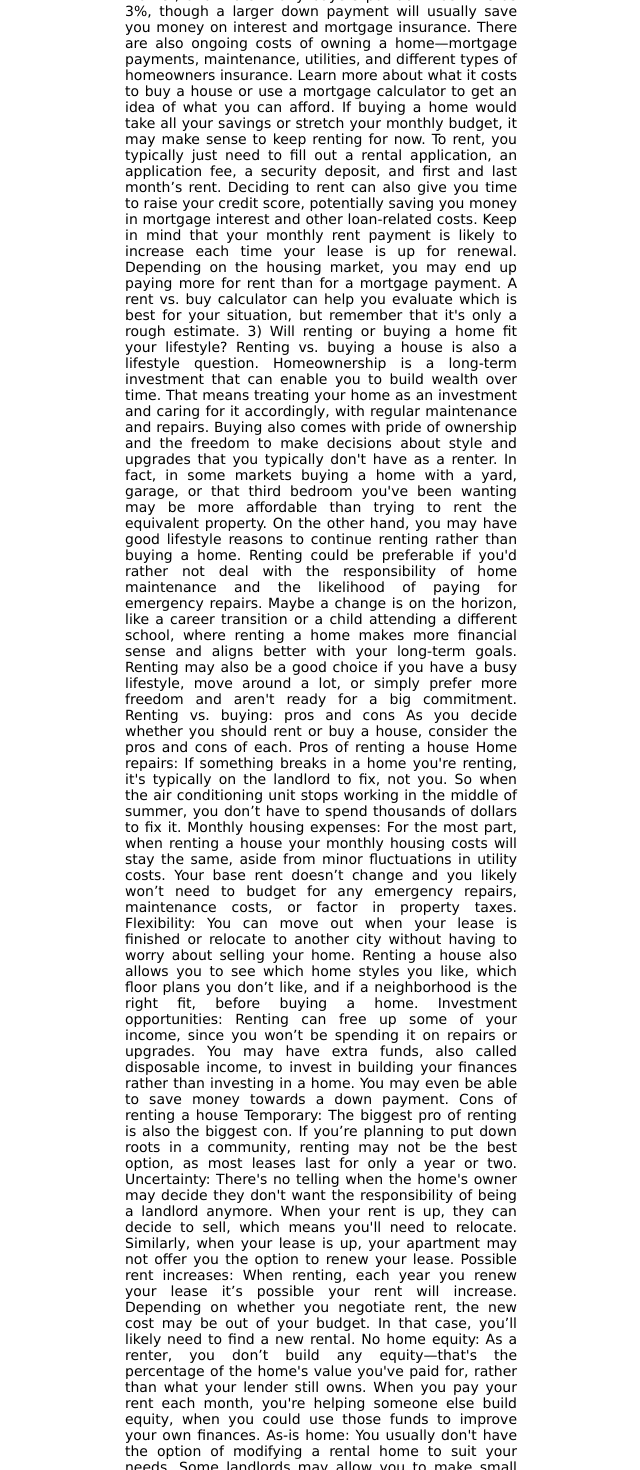
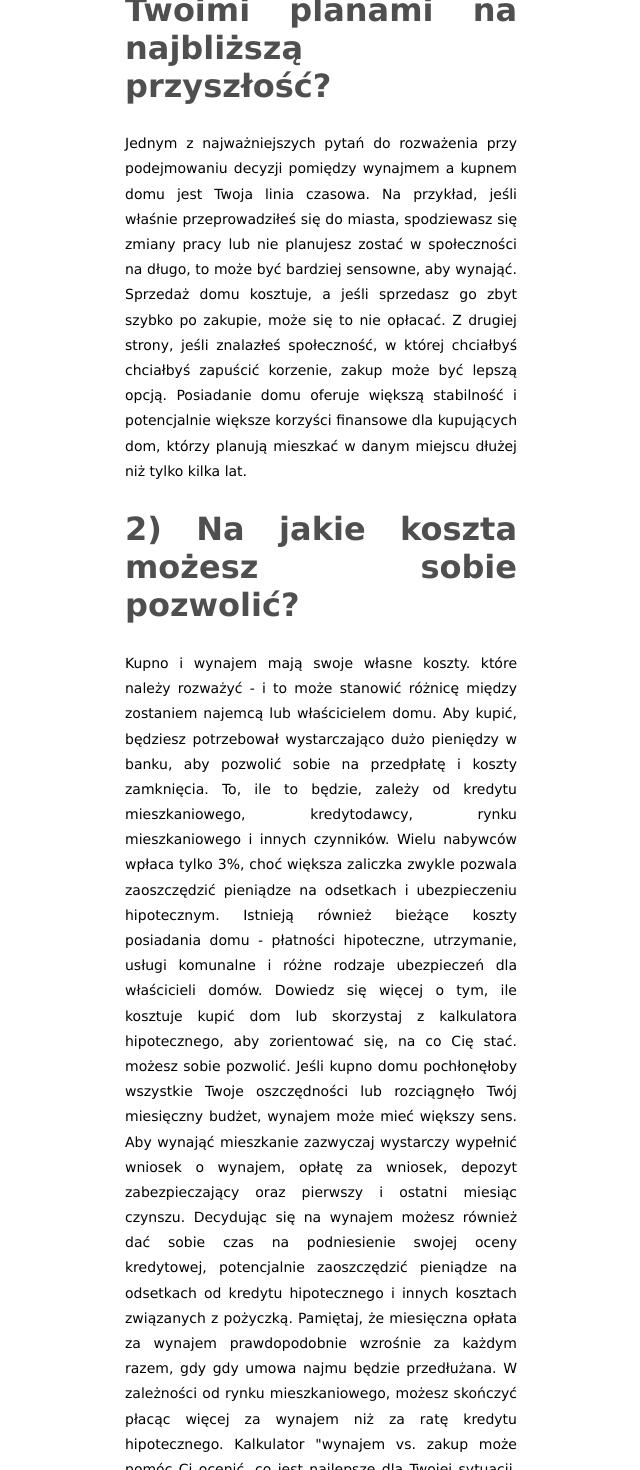
Before and after one commit to jastrzembowski/RealN, a React (Create React App) app: page /guides/buy-or-rent in a window 1280 px wide. Shown: the part 1180-2650 px from the top of the page, without its empty margins (319-959 px from the left). Built offline with nearby package versions, Linux system fonts and the light colour scheme.

Commit message:
buy or rent

```diff
--- a/src/components/rent/buyorrent/BuyOrRent.tsx
+++ b/src/components/rent/buyorrent/BuyOrRent.tsx
@@ -1,5 +1,6 @@
 import React from "react";
 import "./butorrent.scss";
+import { Link } from "react-router-dom";
 
 const BuyOrRent = () => {
   return (
@@ -8,116 +9,279 @@
         <h1>Wynajem czy kupno?</h1>
       </header>
       <article className="buyorrent-box">
-        <h1> Are you deciding between renting or buying a house? </h1><p>Maybe
-        you’re ready to move out of your rental and into your own home. Or
-        perhaps you’re relocating to a new city and contemplating whether to
-        rent a home before making the leap to homeownership. Whatever your
-        reasons, take a moment to consider how renting vs. buying a home will
-        affect your life now and in the future. Should I rent or buy a house? 3
-        questions to ask yourself Each of us has a unique lifestyle, financial
-        situation, and set of long-term life goals that impacts our decision
-        whether to rent or buy a house. To sort this all out for yourself,
-        consider three main questions. 1) Does renting or buying work with your
-        timeline? One of the most important questions to consider when deciding
-        between renting versus buying a home is your timeline. For example, if
-        you’ve just moved to a city, expect a job change soon, or don’t plan to
-        stay in the community long, it may make more sense to rent. Selling a
-        home costs money, and if you sell too soon after buying, it may not be
-        worth it. On the other hand, if you've found a community where you'd
-        like to put down roots, buying may be the better option. Owning a home
-        offers more stability and potentially more financial benefits for
-        homebuyers who plan to live in an area for more than just a few years.
-        2) How much can you afford? Buying and renting each have their own costs
-        to consider - and this can make the difference between becoming a renter
-        or a homeowner. To buy, you'll need enough money in the bank to afford a
-        down payment and closing costs. How much that will be depends on your
-        home loan, your lender, housing market, and more. Many buyers put down
-        as little as 3%, though a larger down payment will usually save you
-        money on interest and mortgage insurance. There are also ongoing costs
-        of owning a home—mortgage payments, maintenance, utilities, and
-        different types of homeowners insurance. Learn more about what it costs
-        to buy a house or use a mortgage calculator to get an idea of what you
-        can afford. If buying a home would take all your savings or stretch your
-        monthly budget, it may make sense to keep renting for now. To rent, you
-        typically just need to fill out a rental application, an application
-        fee, a security deposit, and first and last month’s rent. Deciding to
-        rent can also give you time to raise your credit score, potentially
-        saving you money in mortgage interest and other loan-related costs. Keep
-        in mind that your monthly rent payment is likely to increase each time
-        your lease is up for renewal. Depending on the housing market, you may
-        end up paying more for rent than for a mortgage payment. A rent vs. buy
-        calculator can help you evaluate which is best for your situation, but
-        remember that it's only a rough estimate. 3) Will renting or buying a
-        home fit your lifestyle? Renting vs. buying a house is also a lifestyle
-        question. Homeownership is a long-term investment that can enable you to
-        build wealth over time. That means treating your home as an investment
-        and caring for it accordingly, with regular maintenance and repairs.
-        Buying also comes with pride of ownership and the freedom to make
-        decisions about style and upgrades that you typically don't have as a
-        renter. In fact, in some markets buying a home with a yard, garage, or
-        that third bedroom you've been wanting may be more affordable than
-        trying to rent the equivalent property. On the other hand, you may have
-        good lifestyle reasons to continue renting rather than buying a home.
-        Renting could be preferable if you'd rather not deal with the
-        responsibility of home maintenance and the likelihood of paying for
-        emergency repairs. Maybe a change is on the horizon, like a career
-        transition or a child attending a different school, where renting a home
-        makes more financial sense and aligns better with your long-term goals.
-        Renting may also be a good choice if you have a busy lifestyle, move
-        around a lot, or simply prefer more freedom and aren't ready for a big
-        commitment. Renting vs. buying: pros and cons As you decide whether you
-        should rent or buy a house, consider the pros and cons of each. Pros of
-        renting a house Home repairs: If something breaks in a home you're
-        renting, it's typically on the landlord to fix, not you. So when the air
-        conditioning unit stops working in the middle of summer, you don’t have
-        to spend thousands of dollars to fix it. Monthly housing expenses: For
-        the most part, when renting a house your monthly housing costs will stay
-        the same, aside from minor fluctuations in utility costs. Your base rent
-        doesn’t change and you likely won’t need to budget for any emergency
-        repairs, maintenance costs, or factor in property taxes. Flexibility:
-        You can move out when your lease is finished or relocate to another city
-        without having to worry about selling your home. Renting a house also
-        allows you to see which home styles you like, which floor plans you
-        don’t like, and if a neighborhood is the right fit, before buying a
-        home. Investment opportunities: Renting can free up some of your income,
-        since you won’t be spending it on repairs or upgrades. You may have
-        extra funds, also called disposable income, to invest in building your
-        finances rather than investing in a home. You may even be able to save
-        money towards a down payment. Cons of renting a house Temporary: The
-        biggest pro of renting is also the biggest con. If you’re planning to
-        put down roots in a community, renting may not be the best option, as
-        most leases last for only a year or two. Uncertainty: There's no telling
-        when the home's owner may decide they don't want the responsibility of
-        being a landlord anymore. When your rent is up, they can decide to sell,
-        which means you'll need to relocate. Similarly, when your lease is up,
-        your apartment may not offer you the option to renew your lease.
-        Possible rent increases: When renting, each year you renew your lease
-        it’s possible your rent will increase. Depending on whether you
-        negotiate rent, the new cost may be out of your budget. In that case,
-        you’ll likely need to find a new rental. No home equity: As a renter,
-        you don’t build any equity—that's the percentage of the home's value
-        you've paid for, rather than what your lender still owns. When you pay
-        your rent each month, you're helping someone else build equity, when you
-        could use those funds to improve your own finances. As-is home: You
-        usually don't have the option of modifying a rental home to suit your
-        needs. Some landlords may allow you to make small changes like painting
-        the walls in your living space, but you'll probably have to paint them
-        back to the original color when you move out. Pros of buying a house
-        Building equity: As a homeowner, you’ll have a chance to build equity
-        and potentially increase your home’s value. The longer you own your
-        home, the more equity you have, and the more money you're likely to make
-        when you sell it. Equity can also allow you to borrow money for big
-        expenses and build wealth that benefits you later in life. Customizable:
-        Buying a home means it’s yours - you can paint it, remodel it, and
-        customize the space to your liking without having to follow a landlord’s
-        rules. This pride of ownership is a big advantage for those looking to
-        settle down. Stability: You won’t be at the mercy of a landlord who may
-        decide to sell the home once your lease is up. You have the freedom to
-        decide how long you want to stay in the home, and ultimately if or when
-        you want to sell. Tax benefits: Some homeowners qualify for tax breaks,
-        which are reductions in your federal or state taxes. Many first-time
-        buyers can receive tax deductions, such as on their mortgage interest,
-        which can save you money at tax time.</p>
+        <h1>Podejmujesz decyzję między wynajmem a kupnem domu? </h1>
+
+        <p>
+          Może jesteś gotowy, aby wyprowadzić się z wynajmowanego mieszkania do
+          własnego domu. A może przenosisz się do nowego miasta i zastanawiasz
+          się, czy wynająć dom przed dokonaniem skoku na własność. Niezależnie
+          od powodów, poświęć chwilę, aby zastanowić się, jak wynajem i kupno
+          domu wpłyną na Twoje życie teraz i w przyszłości.
+        </p>
+        <h3>
+          Czy powinienem wynająć czy kupić dom? 3 pytania, które należy sobie
+          zadać
+        </h3>
+
+        <p>
+          Każdy z nas ma unikalny styl życia, sytuację finansową sytuację
+          finansową i zestaw długoterminowych celów życiowych, które wpływają na
+          naszą decyzję czy wynająć czy kupić dom. Aby uporządkować to wszystko
+          dla siebie, rozważ trzy główne pytania.
+        </p>
+
+        <h1>
+          1) Czy wynajem lub kupno nie kłóci się z Twoimi planami na najbliższą
+          przyszłość?
+        </h1>
+        <p>
+          Jednym z najważniejszych pytań do rozważenia przy podejmowaniu decyzji
+          pomiędzy wynajmem a kupnem domu jest Twoja linia czasowa. Na przykład,
+          jeśli właśnie przeprowadziłeś się do miasta, spodziewasz się zmiany
+          pracy lub nie planujesz zostać w społeczności na długo, to może być
+          bardziej sensowne, aby wynająć. Sprzedaż domu kosztuje, a jeśli
+          sprzedasz go zbyt szybko po zakupie, może się to nie opłacać. Z
+          drugiej strony, jeśli znalazłeś społeczność, w której chciałbyś
+          chciałbyś zapuścić korzenie, zakup może być lepszą opcją. Posiadanie
+          domu oferuje większą stabilność i potencjalnie większe korzyści
+          finansowe dla kupujących dom, którzy planują mieszkać w danym miejscu
+          dłużej niż tylko kilka lat.
+        </p>
+
+        <h1>2) Na jakie koszta możesz sobie pozwolić?</h1>
+
+        <p>
+          Kupno i wynajem mają swoje własne koszty. które należy rozważyć - i to
+          może stanowić różnicę między zostaniem najemcą lub właścicielem domu.
+          Aby kupić, będziesz potrzebował wystarczająco dużo pieniędzy w banku,
+          aby pozwolić sobie na przedpłatę i koszty zamknięcia. To, ile to
+          będzie, zależy od kredytu mieszkaniowego, kredytodawcy, rynku
+          mieszkaniowego i innych czynników. Wielu nabywców wpłaca tylko 3%,
+          choć większa zaliczka zwykle pozwala zaoszczędzić pieniądze na
+          odsetkach i ubezpieczeniu hipotecznym. Istnieją również bieżące koszty
+          posiadania domu - płatności hipoteczne, utrzymanie, usługi komunalne i
+          różne rodzaje ubezpieczeń dla właścicieli domów. Dowiedz się więcej o
+          tym, ile kosztuje kupić dom lub skorzystaj z kalkulatora hipotecznego,
+          aby zorientować się, na co Cię stać. możesz sobie pozwolić. Jeśli
+          kupno domu pochłonęłoby wszystkie Twoje oszczędności lub rozciągnęło
+          Twój miesięczny budżet, wynajem może mieć większy sens. Aby wynająć
+          mieszkanie zazwyczaj wystarczy wypełnić wniosek o wynajem, opłatę za
+          wniosek, depozyt zabezpieczający oraz pierwszy i ostatni miesiąc
+          czynszu. Decydując się na wynajem możesz również dać sobie czas na
+          podniesienie swojej oceny kredytowej, potencjalnie zaoszczędzić
+          pieniądze na odsetkach od kredytu hipotecznego i innych kosztach
+          związanych z pożyczką. Pamiętaj, że miesięczna opłata za wynajem
+          prawdopodobnie wzrośnie za każdym razem, gdy gdy umowa najmu będzie
+          przedłużana. W zależności od rynku mieszkaniowego, możesz skończyć
+          płacąc więcej za wynajem niż za ratę kredytu hipotecznego. Kalkulator
+          "wynajem vs. zakup może pomóc Ci ocenić, co jest najlepsze dla Twojej
+          sytuacji, ale Pamiętaj, że jest to tylko przybliżony szacunek.
+        </p>
+
+        <h1>3) Co bardziej pasuje do Twojego stylu życia?</h1>
+        <p>
+          Wynajem a zakup domu to również kwestia stylu życia. Posiadanie domu
+          jest długoterminową inwestycją, która może pozwolić Ci budowanie
+          bogactwa w czasie. Oznacza to traktowanie domu jako inwestycji i
+          odpowiednie o niego dbanie, przeprowadzając regularne konserwacje i
+          naprawy. Kupno wiąże się również z dumą z własności i swobodą
+          podejmowania decyzji dotyczących stylu i ulepszeń, których zazwyczaj
+          nie masz jako najemca. W rzeczywistości, na niektórych rynkach kupno
+          domu z podwórkiem, garażem lub trzecią sypialnią, którą chciałeś może
+          być bardziej przystępne niż próbując wynająć równoważną nieruchomość.
+          Z drugiej strony, możesz mieć dobre powody, aby kontynuować wynajem
+          zamiast kupować dom. Wynajmowanie może być korzystniejsze, jeśli nie
+          chcesz zajmować się odpowiedzialnością za utrzymanie domu i płacenie
+          za naprawy. Być może na horyzoncie pojawia się zmiana, np. zmiana
+          kariery lub dziecko uczęszczające do innej szkoły, gdzie wynajem domu
+          ma większy sens finansowy i lepiej pasuje do Twoich długoterminowych
+          celów. Wynajem może być również dobrym wyborem, jeśli prowadzisz
+          intensywny tryb życia, często się przemieszczasz lub po prostu wolisz
+          więcej wolności i nie jesteś gotowy na duże zobowiązanie.
+        </p>
+        <h1>Kupno czy wynajem: wady i zalety</h1>
+        <p>
+          Decydując się na wynajem lub zakup domu, należy rozważyć zalety i wady
+          każdego z nich.
+        </p>
+        <h1>Zalety wynajmu mieszkania</h1>
+        <ul>
+          <li>
+            <span className="text-bold">Naprawy domowe:</span> Jeśli coś się
+            zepsuje w domu, który wynajmujesz, to zazwyczaj właściciel musi to
+            naprawić, a nie Ty. Więc kiedy klimatyzacja przestanie działać w
+            środku lata, nie musisz wydawać tysięcy złotych, aby ją naprawić.
+          </li>
+          <li>
+            {" "}
+            <span className="text-bold">Miesięczne wydatki mieszkaniowe: </span>
+            Zazwyczaj wynajmując dom, Twoje miesięczne koszty mieszkaniowe
+            pozostaną takie same, poza niewielkimi wahaniami w kosztach mediów.
+            Twój podstawowy czynsz nie zmienia się i prawdopodobnie nie będziesz
+            musiał uwzględniać w budżecie żadnych napraw awaryjnych, kosztów
+            utrzymania, ani uwzględniać podatków od nieruchomości.
+          </li>
+          <li>
+            <span className="text-bold">Elastyczność:</span>
+            Możesz wyprowadzić się po zakończeniu najmu lub przenieść się do
+            innego miasta bez konieczności martwienia się o sprzedaż domu.
+            Wynajmowanie domu pozwala również zobaczyć, które style domów
+            lubisz, które plany pięter nie lubisz, i czy okolica jest
+            odpowiednia, przed zakupem domu.
+          </li>
+          <li>
+            <span className="text-bold">Możliwości inwestycyjne:</span>
+            Wynajem może uwolnić niektóre z Twoich dochodów, ponieważ nie
+            będziesz wydawać ich na naprawy lub modernizacje. Możesz mieć
+            dodatkowe fundusze, zwane również dochodami rozporządzalnymi, które
+            możesz zainwestować w budowę swoich finansów zamiast inwestować w
+            dom. Możesz nawet być w stanie zaoszczędzić pieniądze na zaliczkę.
+          </li>
+        </ul>
+        <h1>Wady wynajmu mieszkania</h1>
+        <ul>
+          <li>
+            <span className="text-bold">Tymczasowe:</span>
+            Największa zaleta wynajmu jest również największą wadą. Jeśli
+            planujesz zapuścić korzenie w danej społeczności, wynajem może nie
+            być najlepszym rozwiązaniem, ponieważ większość umów najmu trwa
+            tylko rok lub dwa.
+          </li>
+          <li>
+            <span className="text-bold">Niepewność:</span>
+            Nie wiadomo, kiedy właściciel domu może zdecydować, że nie chce już
+            odpowiedzialności za bycie właścicielem. Kiedy skończy się czynsz,
+            może zdecydować się na sprzedaż, co oznacza, że będziesz musiał się
+            przenieść. Podobnie, gdy kończy się okres najmu, mieszkanie może nie
+            oferować opcji przedłużenia najmu.
+          </li>
+          <li>
+            <span className="text-bold">Możliwe podwyżki czynszu: </span>
+            Przy wynajmowaniu, każdego roku, kiedy odnawiasz umowę najmu,
+            możliwe jest, że twój czynsz wzrośnie. W zależności od tego, czy
+            negocjujesz czynsz, nowy koszt może być poza Twoim budżetem. W takim
+            przypadku prawdopodobnie trzeba będzie znaleźć nowy wynajem.
+          </li>
+          <li>
+            <span className="text-bold">Brak kapitału domowego:</span>
+            Jako najemca nie budujesz żadnego kapitału własnego - jest to
+            procent wartości domu, za który zapłaciłeś, a nie to, co nadal jest
+            własnością kredytodawcy. Płacąc czynsz co miesiąc, pomagasz komuś
+            innemu budować kapitał własny, podczas gdy sam mógłbyś wykorzystać
+            te fundusze do poprawy własnych finansów.
+          </li>
+          <li>
+            <span className="text-bold">Dom w stanie surowym: </span>
+            Zazwyczaj nie masz możliwości modyfikacji wynajmowanego domu, aby
+            dostosować go do swoich potrzeb. Niektórzy właściciele mogą pozwolić
+            Ci na drobne zmiany, takie jak pomalowanie ścian w Twojej
+            przestrzeni życiowej, ale prawdopodobnie będziesz musiał pomalować
+            je z powrotem na oryginalny kolor, kiedy się wyprowadzisz.
+          </li>
+        </ul>
+
+        <h1>Zalety kupna domu</h1>
+        <ul>
+<li>
+          <span className="text-bold">Budowanie kapitału: </span>
+          Jako właściciel domu będziesz miał szansę zbudować kapitał własny i
+          potencjalnie zwiększyć wartość swojego domu. Im dłużej posiadasz swój
+          dom, tym więcej masz kapitału własnego i tym więcej pieniędzy
+          prawdopodobnie zarobisz, gdy go sprzedasz. Kapitał własny może również
+          pozwolić Ci na pożyczenie pieniędzy na duże wydatki i zbudowanie
+          bogactwa, które przyniesie Ci korzyści w późniejszym życiu.
+        </li>
+        <li>
+          <span className="text-bold">Możliwość dostosowania do potrzeb: </span>
+          Kupno domu oznacza, że jest on Twój - możesz go pomalować, przebudować
+          i dostosować przestrzeń do swoich upodobań bez konieczności
+          przestrzegania zasad właściciela. Ta duma z własności jest wielką
+          zaletą dla osób pragnących się ustatkować.
+        </li>
+        <li>
+          <span className="text-bold">Stabilność: </span>
+          Nie będziesz zdany na łaskę właściciela, który może zdecydować się na
+          sprzedaż domu po zakończeniu najmu. Masz swobodę decydowania, jak
+          długo chcesz pozostać w domu, a ostatecznie, czy i kiedy chcesz go
+          sprzedać.
+        </li>
+        </ul>
+        <h1>Wady kupna domu</h1>
+        <ul>
+          <li>
+            <span className="text-bold">Koszty zamknięcia:</span>
+            Podczas procesu kupna domu trzeba również uwzględnić typowe koszty
+            zamknięcia oraz inne koszty i wydatki z góry - inspekcja,
+            ubezpieczenie tytułu własności, opłaty dla pożyczkodawcy - które
+            często wynoszą 2%-5% ceny zakupu domu. Istnieje jednak wiele
+            programów wspomagających przedpłatę, które mogą pomóc w pokryciu
+            niektórych kosztów zamknięcia.
+          </li>
+          <li>
+            <span className="text-bold">Wartość domu:</span>
+            Idealnie byłoby, gdyby wartość domu wzrosła między momentem zakupu a
+            momentem sprzedaży, ale nie zawsze tak jest. Wydarzenia poza naszą
+            kontrolą, takie jak zmiany w gospodarce, mogą potencjalnie obniżyć
+            wartość domu. Do tego dochodzą pieniądze, które wydałeś na
+            ulepszenie nieruchomości oraz inne opłaty, które ponosiłeś jako
+            właściciel domu. Im dłużej mieszkasz w swoim domu, tym więcej czasu
+            masz na rozłożenie tych dodatkowych kosztów i zwiększenie zwrotu z
+            inwestycji.
+          </li>
+          <li>
+            <span className="text-bold">Wydatki na utrzymanie domu:</span>
+            Wraz z posiadaniem domu przychodzi odpowiedzialność za utrzymanie
+            domu. Jeśli w dachu pojawi się przeciek, to do Ciebie należy zajęcie
+            się i zapłacenie za naprawy. Musisz być również przygotowany na
+            wypadek nagłych napraw, takich jak pęknięta rura lub zepsuty
+            grzejnik.
+          </li>
+          <li>
+            <span className="text-bold">Ograniczenia inwestycyjne:</span>
+            Kupując, możesz umieścić większość swoich pieniędzy w jednej
+            inwestycji - domu. Oznacza to, że możesz nie mieć dodatkowej gotówki
+            leżącej wokół, aby zainwestować w akcje lub inne inwestycje. To
+            powiedziawszy, wszelkie ulepszenia, których dokonasz w swoim domu,
+            mogą stać się wartościowymi inwestycjami długoterminowymi, gdy
+            przyjdzie czas na sprzedaż.
+          </li>
+        </ul>
+        <h1>Wnioski: wynajem a kupno domu</h1>
+        <p>
+          Niezależnie od tego, czy podejmiesz decyzję o wynajęciu czy kupnie
+          domu, jest to decyzja osobista, która oznacza przyjrzenie się różnym
+          aspektom Twojego życia. Od sytuacji finansowej po styl życia, sytuację
+          zawodową i długoterminowe cele - istnieje wiele czynników, które mogą
+          decydować o tym, czy powinieneś wynająć czy kupić dom. Jeśli nadal nie
+          jesteś pewien, która opcja jest dla Ciebie odpowiednia, porozmawiaj z
+          kredytodawcą hipotecznym lub agentem nieruchomości, który udzieli Ci
+          profesjonalnych wskazówek.
+        </p>
+      </article>
+      <article className="articles-box">
+        <h1>Sprawdź więcej artykułów na temat kupna domu</h1>
+        <div>
+        <Link to="/guides/how-to-buy-a-house">  <div>
+            <h2>
+              Jak kupic dom w 7 krokach
+
+            </h2>
+            <p>Dowiedz się więcej</p>
+          </div></Link>
+          <Link to="/can-i-afford">  <div>
+            <h2>
+           Na jaki dom mogę sobie pozwolić
+
+            </h2>
+            <p>Dowiedz się więcej</p>
+          </div></Link>
+          <Link to="/guides/real-estate-commision">  <div>
+            <h2>
+O prowizji agenta nieruchomości
+            </h2>
+            <p>Dowiedz się więcej</p>
+          </div></Link>
+        </div>
       </article>
     </>
   );
--- a/src/components/rent/buyorrent/butorrent.scss
+++ b/src/components/rent/buyorrent/butorrent.scss
@@ -1,7 +1,6 @@
 @import "../../../index.scss";
 
-
-.buy-or-rent-header{
+.buy-or-rent-header {
   margin-top: 60px;
   width: 100%;
   height: 400px;
@@ -12,25 +11,85 @@
   flex-direction: column;
   justify-content: center;
   text-align: center;
-    h1{
+  h1 {
     font-size: 40px;
     color: $dark-gray;
-        background-color: rgba($color: #FFF, $alpha: 0.9);
+    background-color: rgba($color: #fff, $alpha: 0.9);
     width: fit-content;
     margin: auto;
     padding: 70px 120px;
   }
-
 }
 
-.buyorrent-box{
+.buyorrent-box {
   padding: 60px;
   margin: 0px 30%;
   text-align: justify;
-    h1{
+  h1 {
     font-size: 32px;
-    }
-    p{
-        font-size: 14px;
+    color: $dark-gray;
+    &:first-of-type {
+      font-size: 28px;
     }
   }
+
+  h3 {
+    color: $dark-gray;
+  }
+  p,
+  li {
+    font-size: 14px;
+    line-height: 1.8;
+  }
+}
+
+.articles-box {
+  width: 80%;
+  height: auto;
+  background-color: $gray;
+  display: flex;
+  flex-direction: column;
+  padding: 10%;
+  text-align: center;
+  h1 {
+    margin: 0px 100px;
+    font-weight: 600;
+    color: $dark-gray;
+    margin-bottom: 60px;
+  }
+  div {
+    display: flex;
+    flex-direction: row;
+    flex-wrap: wrap;
+    justify-content: center;
+    a{
+        width: 280px;
+        margin: 20px;
+        text-decoration: none;
+      div {
+        display: flex;
+        flex-direction: column;
+        background-color: white;
+        -webkit-box-shadow: -1px 3px 18px -7px rgba(49, 49, 49, 0.2);
+        -moz-box-shadow: -1px 3px 18px -7px rgba(49, 49, 49, 0.2);
+        box-shadow: -1px 3px 18px -7px rgba(49, 49, 49, 0.2);
+        text-align: left;
+        padding: 10px;
+        transition: all 0.2s ease-in-out;
+        &:hover{
+            -webkit-box-shadow: -1px 3px 18px -7px rgba(49, 49, 49, 1);
+            -moz-box-shadow: -1px 3px 18px -7px rgba(49, 49, 49, 1);
+            box-shadow: -1px 3px 18px -7px rgba(49, 49, 49, 1);
+        }
+        h2{
+            color: $dark-gray;
+
+        }
+        p {
+          color: $light-blue;
+          font-weight: 600;
+        }
+      }
+    }
+  }
+}
```
Lines whose indentation alone changed are shown as unchanged.
